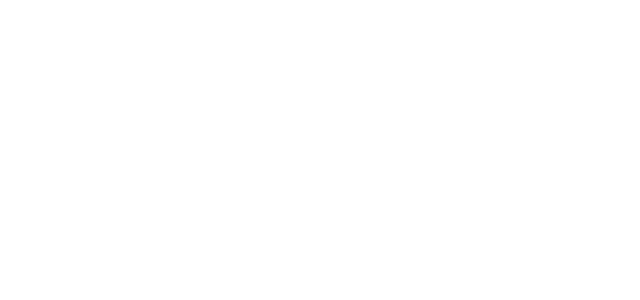
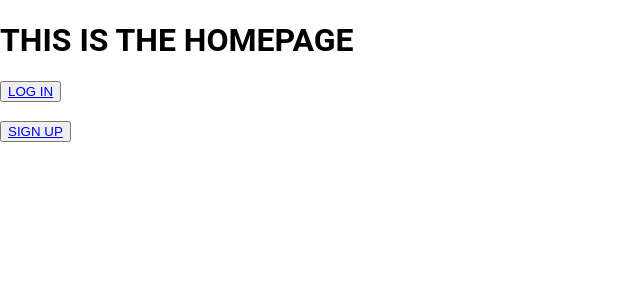
Before and after one commit to DrProfDavis/shootem-up-showdown, a React (Create React App) app in the folder client/: page /home in a window 1280 px wide. Before the commit this address had no page. Shown: the top 300 px of the page, without its empty margins (0-640 px from the left). Built offline with nearby package versions, Linux system fonts and the light colour scheme.

Commit message:
added homepage in pages and app.js

```diff
--- a/client/src/App.js
+++ b/client/src/App.js
@@ -1,9 +1,10 @@
 // import{ useState } from "react"
 import React from 'react';
 import Grid from './components/Grid'
-import Home from './pages/Home';
+import Game from './pages/Game';
 import Signup from './pages/Signup';
 import Login from './pages/Login';
+import Home from './pages/Home';
 
 import {
   ApolloClient,
@@ -46,6 +47,10 @@ const App = () => {
           <Routes>
               <Route
                 path="/"
+                element={<Game />}
+              />
+              <Route
+                path="/home"
                 element={<Home />}
               />
               <Route
--- /dev/null
+++ b/client/src/pages/Game.js
@@ -0,0 +1,13 @@
+import React from "react";
+import Grid from "../components/Grid";
+
+
+const Game = () => {
+  return (
+    <div className="container">
+      <Grid />
+    </div>
+  );
+};
+
+export default Game;
--- a/client/src/pages/Home.js
+++ b/client/src/pages/Home.js
@@ -1,12 +1,19 @@
-import React from "react";
-import Grid from "../components/Grid";
+import React from 'react';
 
+import { Link } from 'react-router-dom';
 
 const Home = () => {
+
   return (
-    <div className="container">
-      <Grid />
-    </div>
+    <main>
+      <h1>THIS IS THE HOMEPAGE</h1>
+      <button><Link to="/login">LOG IN</Link></button>
+
+      <br></br>
+      <br></br>
+
+      <button><Link to="/signup">SIGN UP</Link></button>
+    </main>
   );
 };
 
--- a/client/src/pages/Signup.js
+++ b/client/src/pages/Signup.js
@@ -31,7 +31,7 @@ function Signup(props) {
 
   return (
     <div className="container my-1">
-      <Link to="/login">← Go to Login</Link>
+      <Link to="/login">← LOG IN INSTEAD</Link>
 
       <h2>Signup</h2>
       <form onSubmit={handleFormSubmit}>
```
